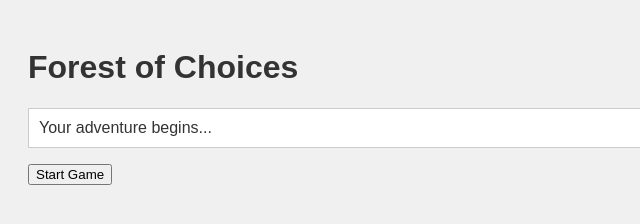
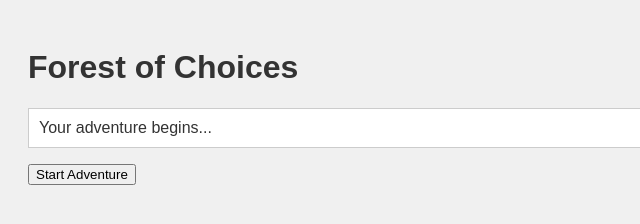
Before and after one commit to Twalls2002/N220, a plain HTML site: page homework-five/index.html in a window 1280 px wide. Shown: the full height of the page, 0-640 px from the left. Drawn offline with Linux system fonts and the light colour scheme.

Commit message:
homework-five

```diff
--- a/homework-five/app.js
+++ b/homework-five/app.js
@@ -14,11 +14,11 @@ function startAdventure() {
 
     //Check the user's decision regarding the dog
     if (secondChoice) {
-      // User chooses to take the dog
+      //User chooses to take the dog
       document.getElementById("story").innerHTML +=
         "<br />You take the dog home and it becomes your best friend!";
     } else {
-      // User chooses not to take the dog
+      //User chooses not to take the dog
       document.getElementById("story").innerHTML +=
         "<br />You decide to leave the dog and continue your journey.";
     }
--- a/homework-five/index.html
+++ b/homework-five/index.html
@@ -23,7 +23,7 @@
     <h1>Forest of Choices</h1>
     <p id="story">Your adventure begins...</p>
     <!-- Placeholder for the story text -->
-    <button onclick="startAdventure()">Start Game</button>
+    <button onclick="startAdventure()">Start Adventure</button>
     <!-- Button to start the adventure -->
 
     <script src="app.js"></script>
```
